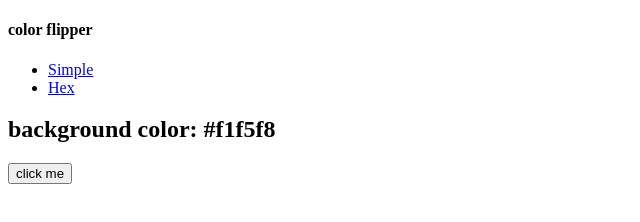
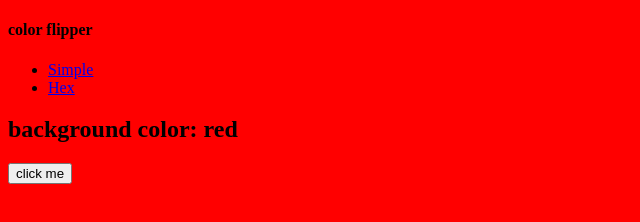
Before and after one commit to m-tonon/color-flipper, a plain HTML site: page index.html in a window 1280 px wide. Both pictures are taken after a click on the button "click me". Shown: the whole page, without its empty margins (0-640 px from the left). Drawn offline with Linux system fonts and the light colour scheme.

Commit message:
adding simple flipper logic

```diff
--- a/app.js
+++ b/app.js
@@ -0,0 +1,17 @@
+const colors = ['green', 'red', 'rgba(133,122,200)', '#f15025'];
+
+const btn = document.getElementById('btn');
+const color = document.querySelector('.color');
+
+btn.addEventListener('click', function() {
+  // goal => get random number between 0 -3 (n index) colors [i]
+  const randomNumber = getRandomNumber();
+  console.log(randomNumber);
+
+  document.body.style.backgroundColor = colors[randomNumber];
+  color.textContent = colors[randomNumber];
+});
+
+function getRandomNumber () {
+  return Math.floor(Math.random()*colors.length);
+}
--- a/index.html
+++ b/index.html
@@ -6,6 +6,7 @@
     <meta name="viewport" content="width=device-width, initial-scale=1.0" />
     <title>Color Flipper || Simple</title>
     <!-- styles -->
+    <link rel="stylesheet" href="https://fonts.googleapis.com/css?family=Open+Sans|Roboto:400,700&display=swap">
     <link rel="stylesheet" href="styles.css" />
     <script src="/app.js" defer></script>
   </head>
```
